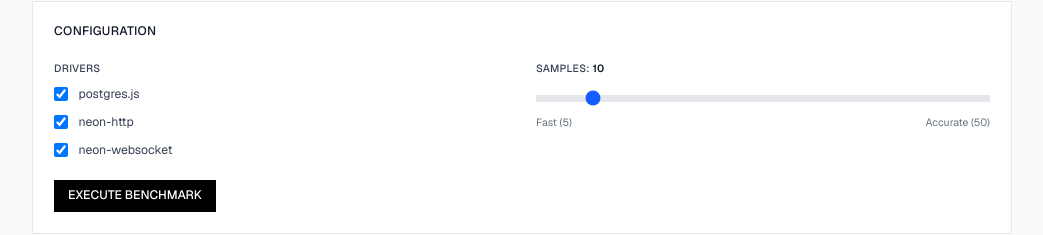
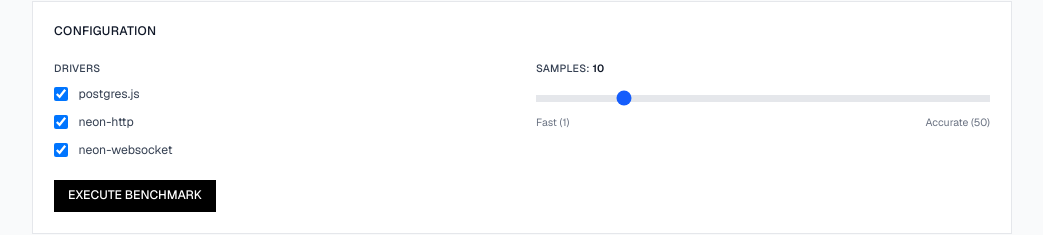
Before and after one commit to steipete/bench, a Next.js app: page / in a window 1280 px wide. Shown: the part 101-336 px from the top of the page, without its empty margins (118-1161 px from the left). Built offline with nearby package versions, Linux system fonts and the light colour scheme.

Commit message:
ui: allow minimum of 1 sample; update slider min and label

```diff
--- a/src/pages/index.tsx
+++ b/src/pages/index.tsx
@@ -130,14 +130,14 @@ export default function Home() {
                 <input
                   id="sample-range"
                   type="range"
-                  min="5"
+                  min="1"
                   max="50"
                   value={sampleCount}
                   onChange={(e) => setSampleCount(parseInt(e.target.value, 10))}
                   className="w-full h-2 bg-gray-200 dark:bg-gray-700 appearance-none cursor-pointer accent-blue-600 dark:accent-blue-500"
                 />
                 <div className="flex justify-between text-xs text-gray-500 dark:text-gray-400 mt-2">
-                  <span>Fast (5)</span>
+                  <span>Fast (1)</span>
                   <span>Accurate (50)</span>
                 </div>
               </div>
```
